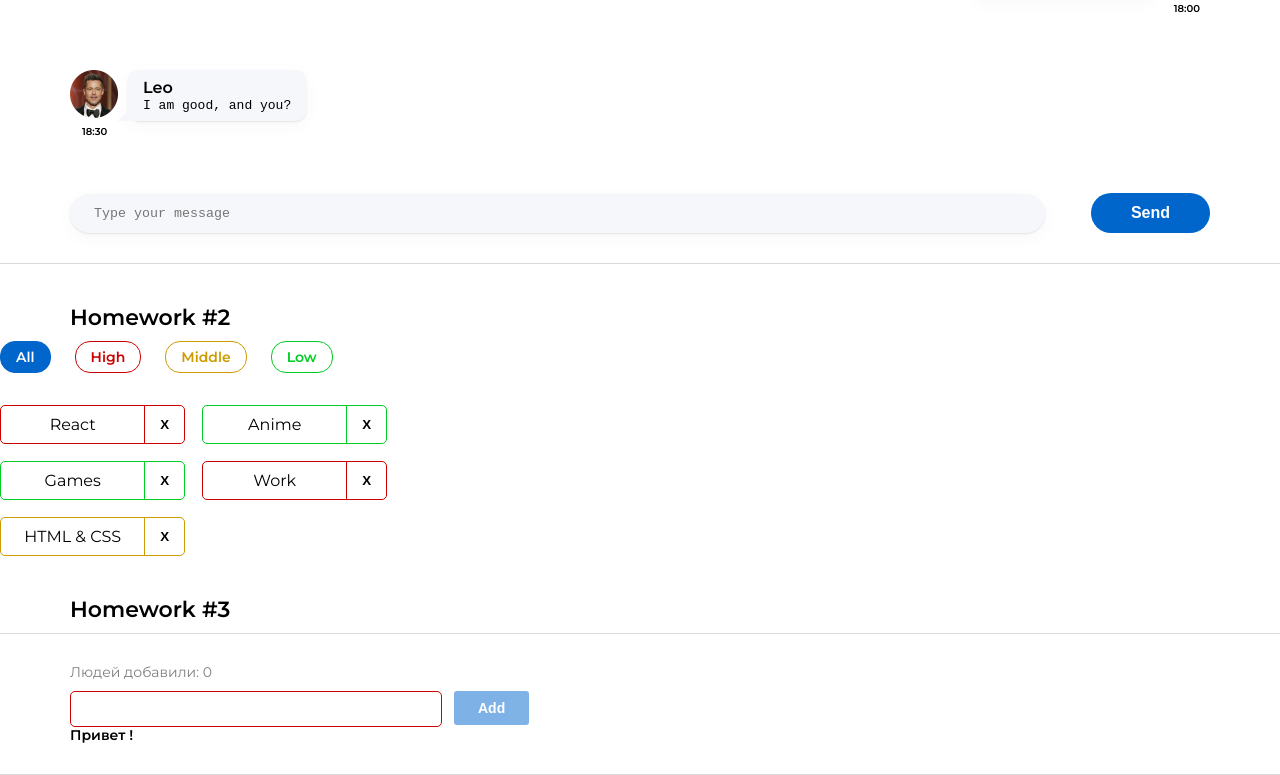
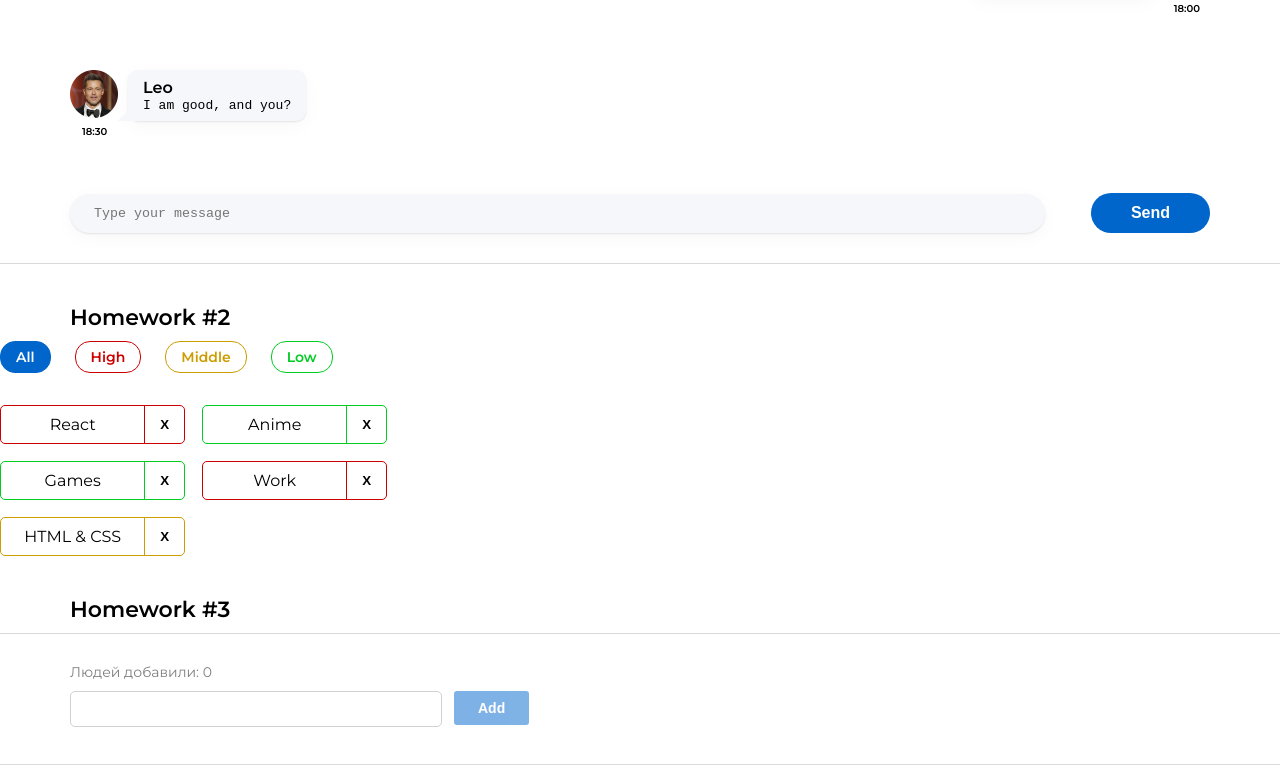
Before and after one commit to ArtemMyrhorod/testsForIgnat, a React (Create React App) app: page / in a window 1280 px wide. Shown: the part 291-1066 px from the top of the page. Built offline with nearby package versions, Linux system fonts and the light colour scheme.

Commit message:
Finished HW3 second correction

```diff
--- a/src/s2-homeworks/hw03/Greeting.tsx
+++ b/src/s2-homeworks/hw03/Greeting.tsx
@@ -32,8 +32,8 @@ const Greeting: React.FC<GreetingPropsType> = (
       <div className={s.text}>
         {'Людей добавили: '}
         <span id={'hw3-users-total'}>
-          {totalUsers}
-        </span>
+                    {totalUsers}
+                </span>
       </div>
 
       <div className={s.inputAndButtonContainer}>
--- a/src/s2-homeworks/hw03/GreetingContainer.tsx
+++ b/src/s2-homeworks/hw03/GreetingContainer.tsx
@@ -29,14 +29,14 @@ export const pureOnEnter = (e: KeyboardEvent<HTMLInputElement>, addUser: () => v
 }
 
 const GreetingContainer: React.FC<GreetingContainerPropsType> = ({users, addUserCallback,}) => {
-  const [name, setName] = useState<string>(' ')
-  const [error, setError] = useState<string>(' ')
+  const [name, setName] = useState<string>('')
+  const [error, setError] = useState<string>('')
 
   const setNameCallback = (e: ChangeEvent<HTMLInputElement>) => {
-    const trimmedName = e.currentTarget.value.trim()
+    const trimmedName = e.currentTarget.value
     if (trimmedName) {
-       setName(trimmedName)
-      setError(' ')
+      setName(trimmedName)
+      setError('')
     } else {
       setName(' ')
       error && setError('Error. Type name!')
@@ -55,7 +55,7 @@ const GreetingContainer: React.FC<GreetingContainerPropsType> = ({users, addUser
   }
   const totalUsers = users.length
   // @ts-ignore
-  const lastUserName = users.length > 0 ? users[users.length - 1].name : ' ';
+  const lastUserName = users.length > 0 ? users[users.length - 1].name : '';
   return (
     <Greeting
       name={name}
```
